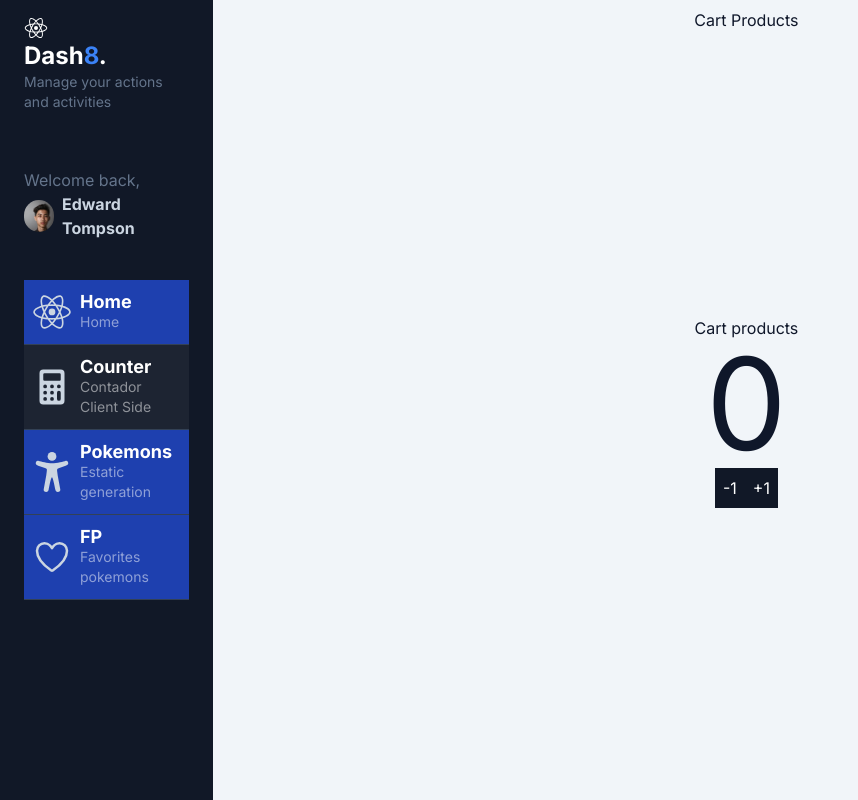
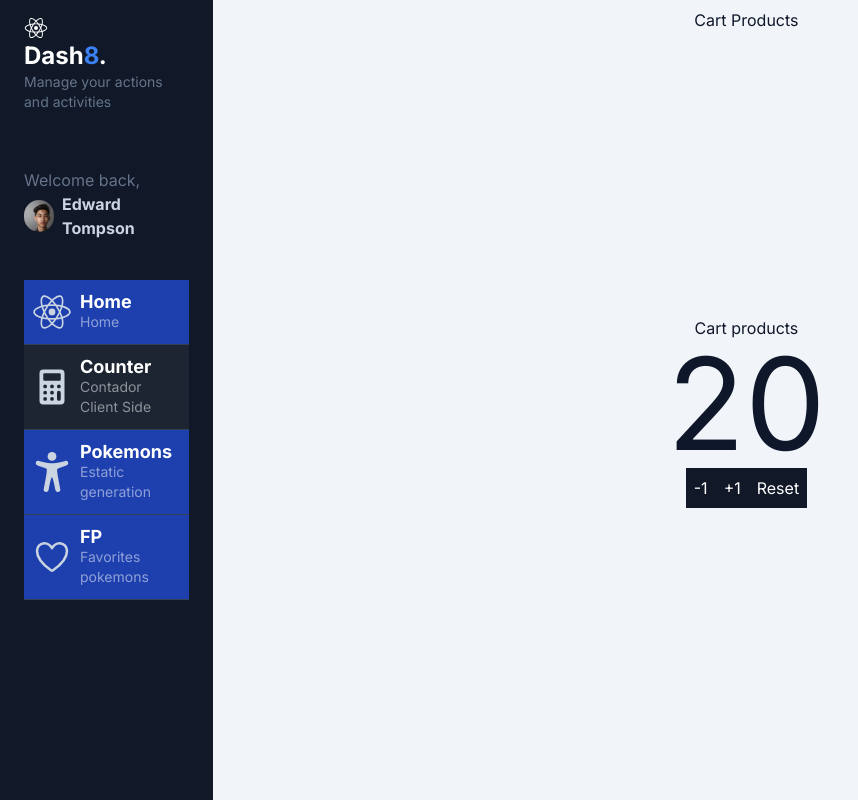
Before and after one commit to felipeeco/pokemonNext, a Next.js app: page /dashboard/counter in a window 1280 px wide. Shown: the whole page, without its empty margins (0-858 px from the left). Built offline with nearby package versions, Linux system fonts and the light colour scheme.

Commit message:
feat(*): create acctions store redux

```diff
--- a/src/app/dashboard/counter/page.tsx
+++ b/src/app/dashboard/counter/page.tsx
@@ -6,7 +6,7 @@ export default function CounterPage() {
   return (
     <div className="flex flex-col items-center justify-center w-full h-full">
       <h1>Cart Products</h1>
-      <CartCounter />
+      <CartCounter value={20} />
     </div>
   );
 }
--- a/src/app/shopping-cart/components/CartCounter.tsx
+++ b/src/app/shopping-cart/components/CartCounter.tsx
@@ -1,13 +1,22 @@
 'use client';
-import { useState, useEffect } from "react";
+import { useAppSelector } from "@/store";
+import { useAppDispatch } from "@/store";
+import { increment, decrement, resetCounter, initCounterState } from "@/store/counter/counterSlice";
+import { useEffect } from "react";
 
 interface Props {
   value?: number;
 }
 
-export const CartCounter = ({ value = 10 }: Props) => {
 
-  const [counter, setCounter] = useState(0);
+export const CartCounter = ({value = 0} : Props) => {
+
+  const counter = useAppSelector(state => state.counter.value);
+  const dispatch = useAppDispatch();
+
+  useEffect(() => {
+    dispatch(initCounterState(value));
+  }, [dispatch, value]);
 
   return (
     <div className="flex flex-col items-center justify-center w-full h-full">
@@ -16,14 +25,19 @@ export const CartCounter = ({ value = 10 }: Props) => {
 
       <div className="flex">
         <button className="flex items-center justify-center p-2 rounded-x1 bg-gray-900 text-white hover:bg-gray-600"
-          onClick={() => setCounter(counter => counter - 1)}
+          onClick={() => dispatch(decrement())}
         >
           -1
         </button>
         <button className="flex items-center justify-center p-2 rounded-x1 bg-gray-900 text-white hover:bg-gray-600"
-          onClick={() => setCounter(counter => counter + 1)}
+          onClick={() => dispatch(increment())}
         >
           +1
+        </button>
+        <button className="flex items-center justify-center p-2 rounded-x1 bg-gray-900 text-white hover:bg-gray-600"
+          onClick={() => dispatch(resetCounter())}
+        >
+          Reset
         </button>
       </div>
     </div>
--- a/src/store/counter/counterSlice.tsx
+++ b/src/store/counter/counterSlice.tsx
@@ -1,7 +1,8 @@
-import { createSlice } from '@reduxjs/toolkit';
+import { createSlice, PayloadAction } from '@reduxjs/toolkit';
 
 const initialState = {
-  value: 0
+  value: 0,
+  isReady: false
 };
 
 const counterSlice = createSlice({
@@ -11,11 +12,20 @@ const counterSlice = createSlice({
     increment: (state) => {
       state.value += 1;
     },
+    initCounterState: (state, action: PayloadAction<number>) => {
+      if(state.isReady) return;
+      state.value = action.payload;
+      state.isReady = true;
+    },
     decrement: (state) => {
+      if(state.value <= 0) return;
       state.value -= 1;
     },
+    resetCounter: (state) => {
+      state.value = 0;
+    }
   },
 });
 
-export const { increment, decrement } = counterSlice.actions;
+export const { increment, decrement, resetCounter, initCounterState } = counterSlice.actions;
 export default counterSlice.reducer;
--- a/src/store/index.ts
+++ b/src/store/index.ts
@@ -4,7 +4,7 @@ import { useDispatch, TypedUseSelectorHook,  useSelector} from "react-redux";
 
 export const store = configureStore({
   reducer: {
-    counterSlice
+    counter: counterSlice
   },
 });
 
```
